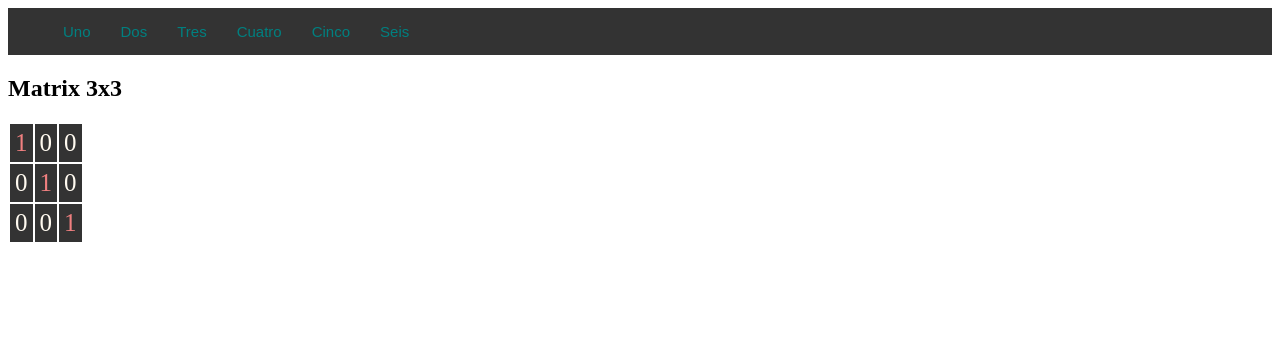
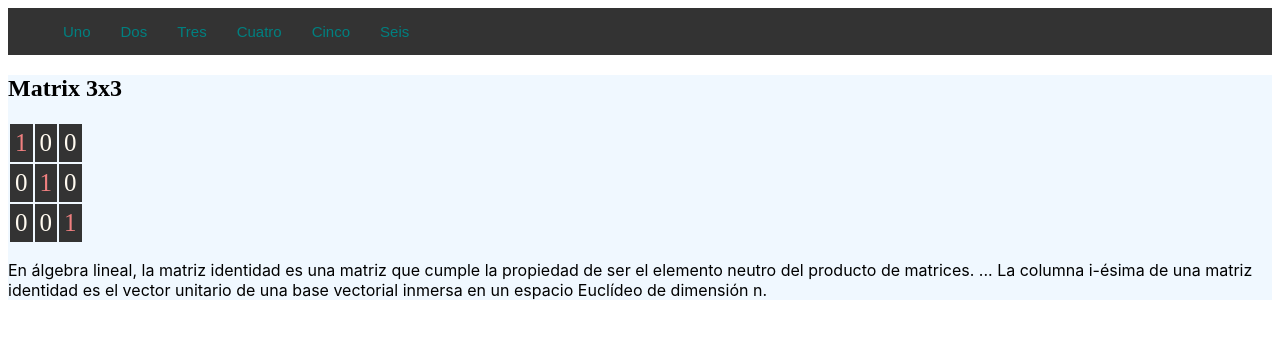
Before and after one commit to amenpunk/selectores.css, a plain HTML site: page index.html in a window 1280 px wide. Drawn offline with Linux system fonts and the light colour scheme.

Commit message:
selectores anidados

```diff
--- a/index.html
+++ b/index.html
@@ -40,6 +40,10 @@
             </tr>
 
         </table>
+
+        <p>
+        En álgebra lineal, la matriz identidad es una matriz que cumple la propiedad de ser el elemento neutro del producto de matrices. ... La columna i-ésima de una matriz identidad es el vector unitario de una base vectorial inmersa en un espacio Euclídeo de dimensión n.
+        </p>
     </aside>
 
 </body>
--- a/main.css
+++ b/main.css
@@ -18,6 +18,9 @@ li:hover{
     background-color: #111111;
 }
 
+aside{
+    background-color: aliceblue;
+}
 
 #tabla tr{
     background-color: #333333;
@@ -31,6 +34,12 @@ li:hover{
     padding: 5px;
 }
 
+aside p{
+    font-family: -apple-system, BlinkMacSystemFont, 'Segoe UI', Roboto, Oxygen, Ubuntu, Cantarell, 'Open Sans', 'Helvetica Neue', sans-serif;
+    display: run-in;
+    align-content: initial;
+}
+
 .cero{
     padding: 5px;
     font-size: 25px;
```
